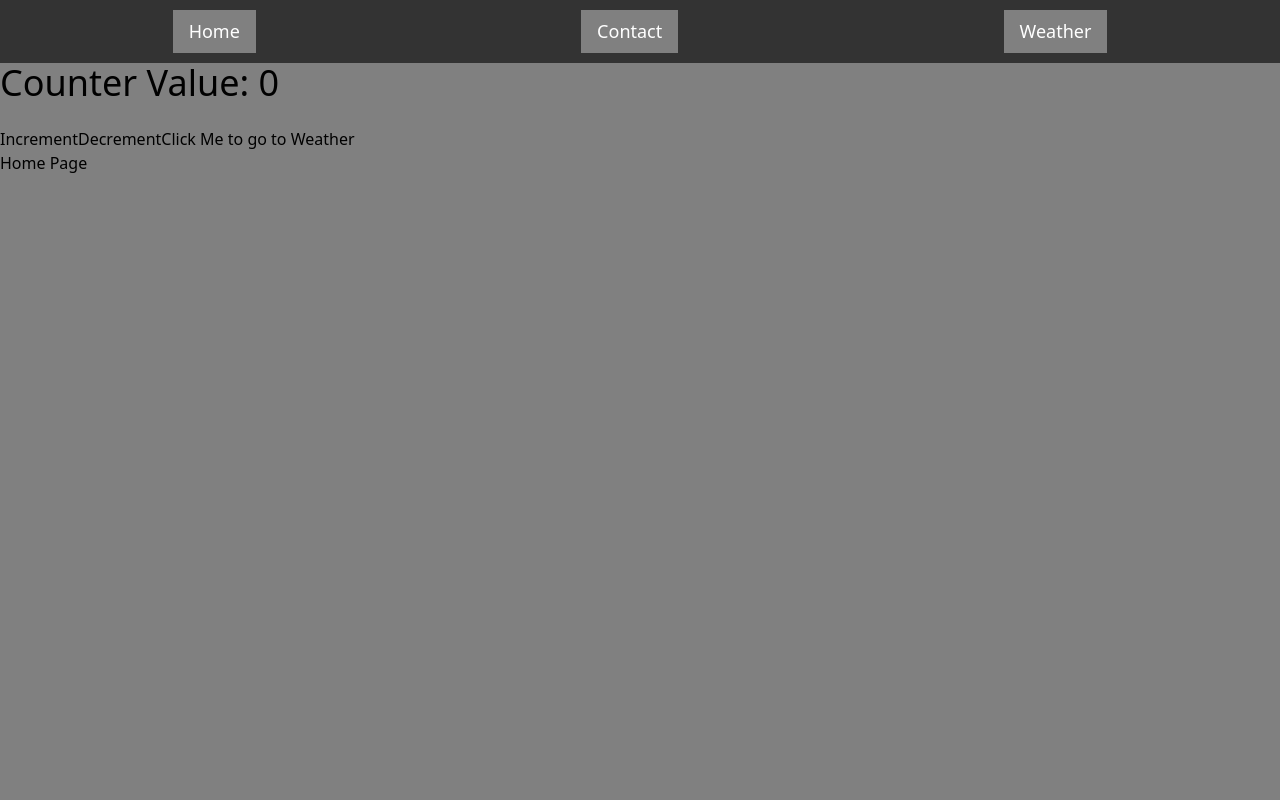
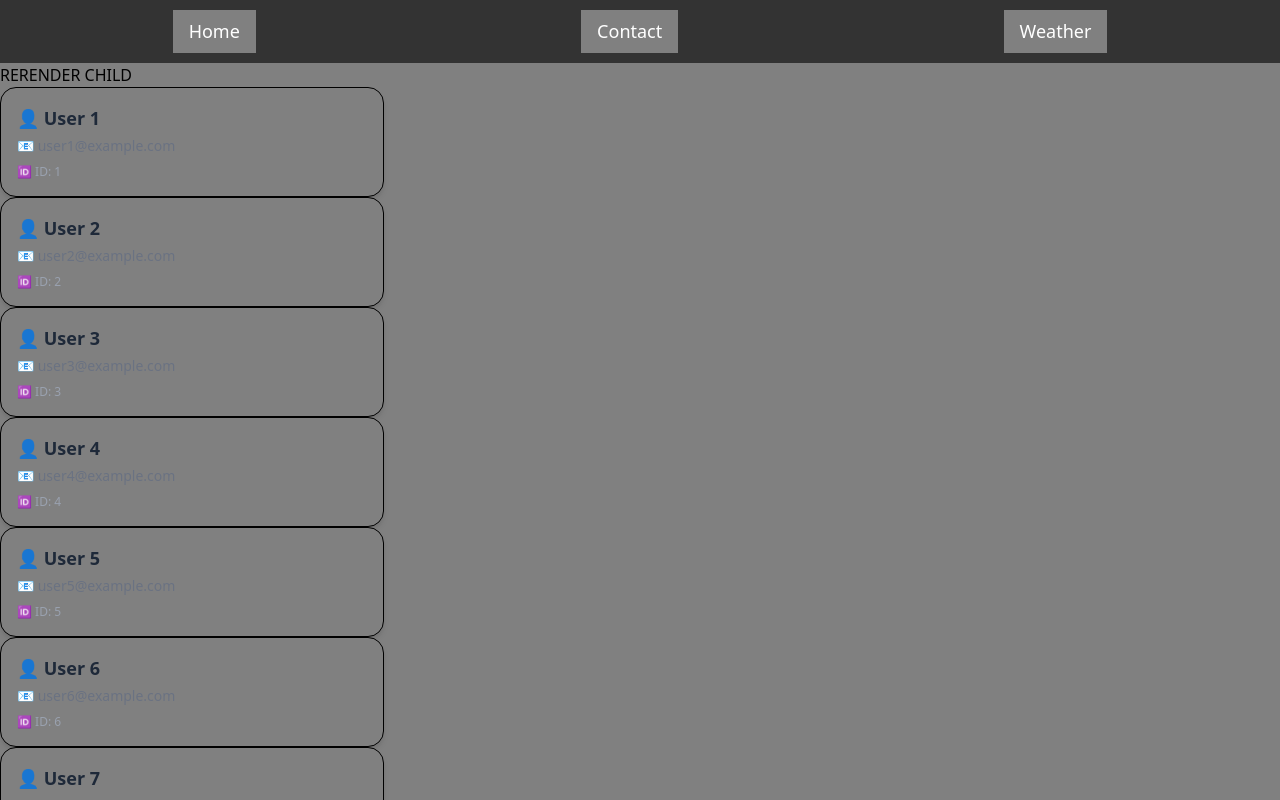
Before and after one commit to SwarajAnand/LPU-SEC-9, a React (Vite) app in the folder React/: page / in a window 1280 px wide. Shown: the top 800 px of the page. Built offline with nearby package versions, Linux system fonts and the light colour scheme.

Commit message:
Added file for 3 eve

```diff
--- a/React/package.json
+++ b/React/package.json
@@ -12,6 +12,7 @@
   "dependencies": {
     "@reduxjs/toolkit": "^2.8.2",
     "@tailwindcss/vite": "^4.1.11",
+    "framer-motion": "^12.23.0",
     "react": "^19.1.0",
     "react-dom": "^19.1.0",
     "react-redux": "^9.2.0",
--- a/React/src/AppRouter.jsx
+++ b/React/src/AppRouter.jsx
@@ -6,6 +6,7 @@ import ErrorPage from './components/1_07/ErrorPage'
 import DynamicRoute from './components/1_07/DynamicRoute'
 import { useDispatch, useSelector } from 'react-redux'
 import { decrement, increment } from './counterSlice'
+import Parent from './components/3_07/Parent'
 
 const AppRouter = () => {
   const navigate = useNavigate();
@@ -27,15 +28,15 @@ const AppRouter = () => {
   return (
     <div>
     <NavBar />
-    <p className='text-4xl'>Counter Value: {counterValue}</p> <br />
+    {/* <p className='text-4xl'>Counter Value: {counterValue}</p> <br /> */}
 
-    <button onClick={() => dispatch(increment())}>Increment</button>
-    <button onClick={() => dispatch(decrement())}>Decrement</button>
+    {/* <button onClick={() => dispatch(increment())}>Increment</button> */}
+    {/* <button onClick={() => dispatch(decrement())}>Decrement</button> */}
 
 
-    <button onClick={navigateToWeather}>Click Me to go to Weather</button>
+    {/* <button onClick={navigateToWeather}>Click Me to go to Weather</button> */}
       <Routes>
-        <Route path="/" element={<h1>Home Page</h1>} />
+        <Route path="/" element={<Parent />} />
         <Route path="/weather" element={<WeatherComponent />} />
         <Route path="/contact" element={<h1>Contact Page</h1>} />
         <Route path="test/:id" element={<DynamicRoute />} />
--- /dev/null
+++ b/React/src/components/3_07/Child.jsx
@@ -0,0 +1,21 @@
+import React, { useState } from "react";
+import users from "./Data";
+import UserCard from "./UserCard";
+
+const Child = () => {
+  const [bigArr, setBigArr] = useState(users);
+  // console.log(bigArr);
+  function add() {
+    console.log("Add function called");
+  }
+  console.log("Child rerender");
+  return (
+    <div>
+      {bigArr.map((user) => {
+        return <UserCard key={user.id} user={user} add={add} />;
+      })}
+    </div>
+  );
+};
+
+export default Child;
--- /dev/null
+++ b/React/src/components/3_07/Data.js
@@ -0,0 +1,11 @@
+const users = [];
+
+for (let i = 1; i <= 200; i++) {
+  users.push({
+    id: i,
+    name: `User ${i}`,
+    email: `user${i}@example.com`
+  });
+}
+
+export default users;
--- /dev/null
+++ b/React/src/components/3_07/Parent.jsx
@@ -0,0 +1,20 @@
+import React, { useState } from 'react'
+import Child from './Child'
+
+const Parent = () => {
+    const [val, setVal] = useState(false);
+  return (
+    <div>
+
+        <div>
+            <button onClick={() => {
+                setVal(!val)
+                console.log("Button Clicked")
+            }}>RERENDER CHILD</button>
+        </div>
+        <Child />
+    </div>
+  )
+}
+
+export default Parent
--- /dev/null
+++ b/React/src/components/3_07/UserCard.jsx
@@ -0,0 +1,21 @@
+import React from "react";
+import { motion } from "framer-motion";
+
+const UserCard = React.memo(({ user }) => {
+    console.log("UserCard rerender");
+  return (
+    <motion.div
+      className="bg-white border shadow-md rounded-2xl p-4 w-full max-w-sm transition-transform hover:scale-105 hover:shadow-xl"
+      initial={{ opacity: 0, y: 30 }}
+      animate={{ opacity: 1, y: 0 }}
+      exit={{ opacity: 0, y: -30 }}
+      transition={{ duration: 0.4, ease: "easeOut" }}
+    >
+      <div className="text-lg font-semibold text-gray-800">👤 {user.name}</div>
+      <div className="text-sm text-gray-500 mt-1">📧 {user.email}</div>
+      <div className="text-xs text-gray-400 mt-2">🆔 ID: {user.id}</div>
+    </motion.div>
+  );
+});
+
+export default UserCard;
```
Also changed, not shown: 1 other file (tests, documents, lock files or other folders).
